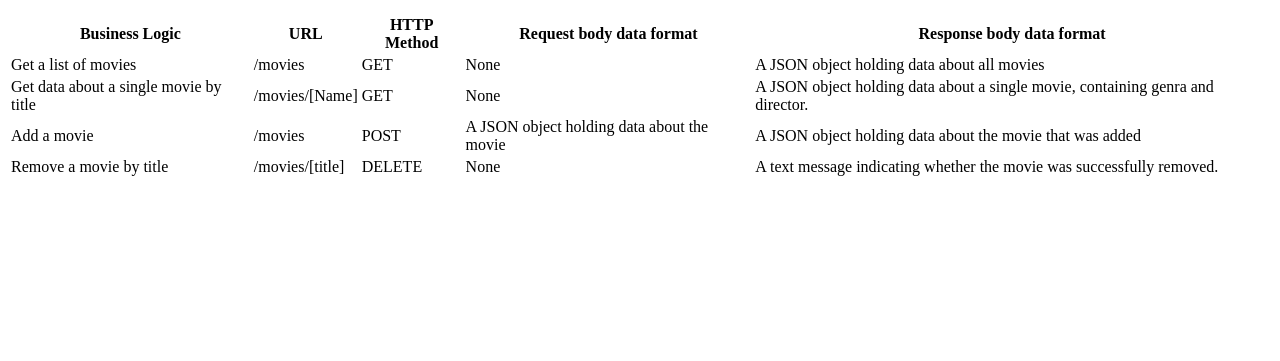
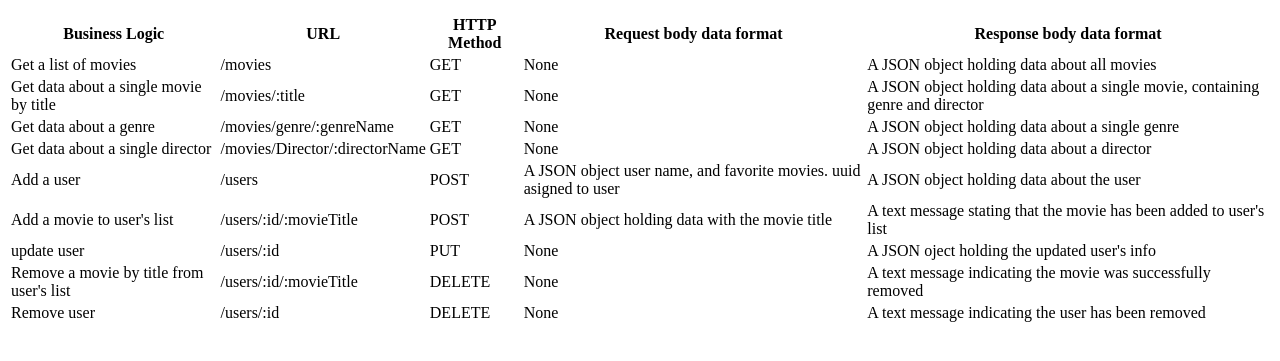
Before and after one commit to MichaelHagler/movie_api, a website: page public/documentation.html in a window 1280 px wide. Shown: the part 119-480 px from the top of the page. Drawn offline with Linux system fonts and the light colour scheme.

Commit message:
formated index.js, updated documentation with endpoints

```diff
--- a/index.js
+++ b/index.js
@@ -146,9 +146,6 @@ app.put("/users/:id", (req, res) => {
   }
 });
 
-
-
-
 // GET requests
 app.get("/", (req, res) => {
   res.status(200).send("Welcome to MyFlix!");
--- a/public/documentation.html
+++ b/public/documentation.html
@@ -32,28 +32,60 @@
     </tr>
     <tr>
       <td>Get data about a single movie by title</td>
-      <td>/movies/[Name]</td>
+      <td>/movies/:title</td>
       <td>GET</td>
       <td>None</td>
       <td>A JSON object holding data about a single movie, containing
-        genra and director.
+        genre and director
       </td>
     </tr>
     <tr>
-      <td>Add a movie</td>
-      <td>/movies</td>
-      <td>POST</td>
-      <td>A JSON object holding data about the movie</td>
-      <td>A JSON object holding data about the movie that was added</td>
+      <td>Get data about a genre</td>
+      <td>/movies/genre/:genreName</td>
+      <td>GET</td>
+      <td>None</td>
+      <td>A JSON object holding data about a single genre</td>
     </tr>
     <tr>
-      <td>Remove a movie by title</td>
-      <td>/movies/[title]</td>
+      <td>Get data about a single director</td>
+      <td>/movies/Director/:directorName</td>
+      <td>GET</td>
+      <td>None</td>
+      <td>A JSON object holding data about a director</td>
+    </tr>
+    <tr>
+      <td>Add a user</td>
+      <td>/users</td>
+      <td>POST</td>
+      <td>A JSON object user name, and favorite movies. uuid asigned to user</td>
+      <td>A JSON object holding data about the user</td>
+    </tr>
+    <tr>
+      <td>Add a movie to user's list</td>
+      <td>/users/:id/:movieTitle</td>
+      <td>POST</td>
+      <td>A JSON object holding data with the movie title</td>
+      <td>A text message stating that the movie has been added to user's list</td>
+    </tr>
+    <tr>
+      <td>update user</td>
+      <td>/users/:id</td>
+      <td>PUT</td>
+      <td>None</td>
+      <td>A JSON oject holding the updated user's info</td>
+    </tr>
+    <tr>
+      <td>Remove a movie by title from user's list</td>
+      <td>/users/:id/:movieTitle</td>
       <td>DELETE</td>
       <td>None</td>
-      <td>A text message indicating whether the movie was successfully
-        removed.
-      </td>
+      <td>A text message indicating the movie was successfully removed</td>
+      <tr>
+        <td>Remove user</td>
+        <td>/users/:id</td>
+        <td>DELETE</td>
+        <td>None</td>
+        <td>A text message indicating the user has been removed</td>
   </table>
 
 </body>
```
